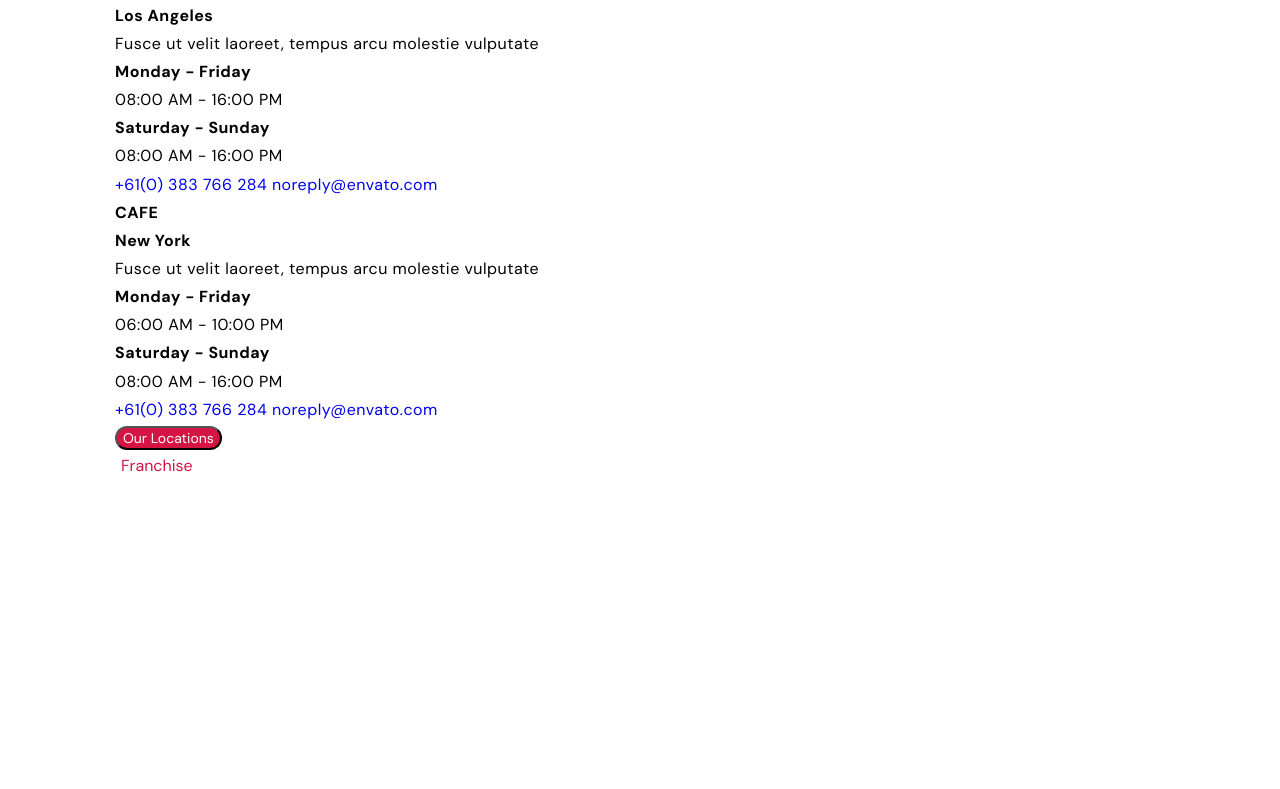
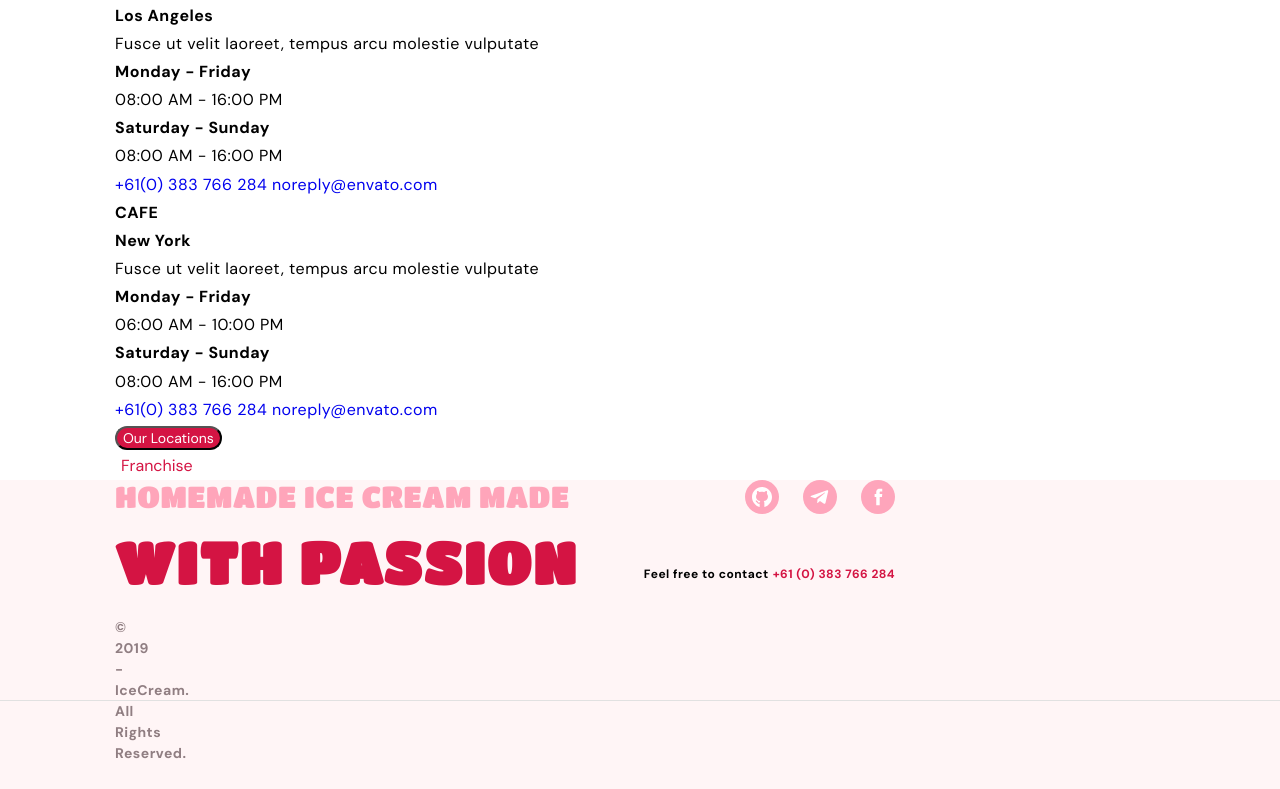
Before and after one commit to IrynaKolesnyk/html-css_project, a website built with Parcel: page src/index.html in a window 1280 px wide. Shown: the part 4135-4924 px from the top of the page. Before the commit the page ends 4615 px from the top, so only its background shows below. Built offline with nearby package versions, Linux system fonts and the light colour scheme.

Commit message:
section footer

```diff
--- a/src/partials/footer.html
+++ b/src/partials/footer.html
@@ -0,0 +1,43 @@
+<footer class="page-footer">
+    <div class="container">
+        <div class="footer-wrapper">
+            <div class="footer-text">
+                <p class="footer-text__suptitle suptitle">homemade ice cream made</p>
+                <h2 class="footer-text__title title">with passion</h2>
+            </div>
+            <div class="footer-contacts">
+                <ul class="footer-list list">
+                    <li class="footer-list__item">
+                        <a class="footer-social-links link" href="https://github.com/" target="_blank">
+                            <svg class="footer-social-links__icon footer-icon-github">
+                                <use href="./images/sprite.svg#icon-github"></use>
+                            </svg>
+                        </a>
+                    </li>
+                    <li class="footer-list__item">
+                        <a class="footer-social-links link" href="https://telegram.org/" target="_blank">
+                            <svg class="footer-social-links__icon footer-icon-telegram">
+                                <use href="./images/sprite.svg#icon-telegram"></use>
+                            </svg>
+                        </a>
+                    </li>
+                    <li class="footer-list__item">
+                        <a class="footer-social-links link" href="https://www.facebook.com/" target="_blank">
+                            <svg class="footer-social-links__icon footer-icon-facebook">
+                                <use href="./images/sprite.svg#icon-facebook"></use>
+                            </svg>
+                        </a>
+                    </li>
+                </ul>
+                <div class="footer-tel">
+                    <p class="footer-tel__text">Feel free to contact</p>
+                    <a class="footer-tel__link link" href="tel:+610383766284">+61 (0) 383 766 284</a>
+                </div>
+            </div>
+        </div>
+
+        <div class="footer-copyright">
+            <p class="footer-copyright__text">&#169; 2019 - IceCream. All Rights Reserved.</p>
+        </div>
+    </div>
+</footer>
--- a/src/partials/products.html
+++ b/src/partials/products.html
@@ -1,7 +1,7 @@
 <section class="products">
     <div class="container">
         <p class="products_suptitle suptitle">100% natural</p>
-        <h2 class="products_title title">products</h2>
+        <h2 class="products_title title wow rollIn">products</h2>
         <ul class="products-list list">
             <li class="products-list__item products-list__item--pink">
                 <div class="products-list__img-icecreame">
--- a/src/sass/components/_section-suptitle.scss
+++ b/src/sass/components/_section-suptitle.scss
@@ -3,7 +3,7 @@
   font-family: Titan One;
   color: $suptitle-color;
   font-size: 18px;
-  line-height: 1.16px;
+  line-height: 1.16;
   text-transform: uppercase;
 
   @media screen and (min-width: 768px) {
--- a/src/sass/layout/_footer.scss
+++ b/src/sass/layout/_footer.scss
@@ -0,0 +1,194 @@
+.page-footer {
+  background-color: $section-bg-color;
+  position: relative;
+  &::after {
+    position: absolute;
+    bottom: 89px;
+    content: '';
+    width: 100%;
+    height: 0.5px;
+    background-color: #e1e1e1;
+  }
+}
+
+.footer-wrapper {
+  @media screen and (min-width: 768px) {
+    display: flex;
+  }
+}
+
+.footer-text {
+  text-align: left;
+  padding-right: 66px;
+}
+
+.footer-text__suptitle {
+  margin-bottom: 17px;
+
+  @media screen and (min-width: 768px) {
+    margin-bottom: 16px;
+    font-size: 26px;
+    line-height: 1.15;
+  }
+
+  @media screen and (min-width: 1280px) {
+    margin-bottom: 15px;
+    font-size: 30px;
+    line-height: 1.13;
+  }
+}
+
+.footer-text__title {
+  margin-bottom: 43px;
+  @media screen and (min-width: 768px) {
+    font-size: 48px;
+    line-height: 1.15;
+    margin-bottom: 0;
+  }
+
+  @media screen and (min-width: 1280px) {
+    font-size: 58px;
+    line-height: 1.14;
+    margin-bottom: 0;
+  }
+}
+
+//--------------------------------------footer social links
+
+.footer-contacts {
+  text-align: right;
+}
+
+.footer-list {
+  display: flex;
+  justify-content: flex-end;
+  margin-bottom: 46px;
+
+  @media screen and (min-width: 1280px) {
+    margin-bottom: 50px;
+  }
+}
+
+.footer-list__item {
+  &:not(:last-child) {
+    margin-right: 28px;
+    @media screen and (min-width: 768px) {
+      margin-right: 30px;
+    }
+    @media screen and (min-width: 1280px) {
+      margin-right: 24px;
+    }
+  }
+}
+
+.footer-social-links {
+  display: flex;
+  width: 32px;
+  height: 32px;
+  justify-content: center;
+  align-items: center;
+  background-color: #fea5bb;
+  border-radius: 50%;
+
+  @media screen and (min-width: 768px) {
+    width: 34px;
+    height: 34px;
+  }
+
+  transition: transform 250ms linear, background-color 500ms cubic-bezier(0.4, 0, 0.2, 1);
+
+  &:hover,
+  &:focus {
+    background-color: $title-color;
+    transform: rotateY(360deg);
+  }
+}
+
+.footer-social-links__icon {
+  fill: $main-color;
+}
+
+.footer-icon-github {
+  width: 19px;
+  height: 19px;
+  @media screen and (min-width: 768px) {
+    width: 20px;
+    height: 20px;
+  }
+}
+.footer-icon-telegram {
+  width: 21px;
+  height: 16px;
+  padding-right: 2px;
+}
+
+.footer-icon-facebook {
+  width: 9px;
+  height: 19px;
+  @media screen and (min-width: 768px) {
+    width: 9px;
+    height: 20px;
+  }
+}
+
+//---------------------------------footer tel
+
+.footer-tel {
+  display: flex;
+  justify-content: flex-end;
+  align-items: center;
+  margin-bottom: 43px;
+
+  @media screen and (min-width: 768px) {
+    margin-bottom: 0;
+  }
+}
+
+.footer-tel__text {
+  font-weight: 700;
+  font-size: 12px;
+  line-height: 1.83;
+  margin-right: 4px;
+
+  color: $base-color;
+}
+
+.footer-tel__link {
+  font-weight: 700;
+  font-size: 12px;
+  line-height: 1.83;
+
+  color: $title-color;
+
+  transition: text-shadow 250ms cubic-bezier(0.4, 0, 0.2, 1), transform 250ms linear;
+
+  &:hover,
+  &:focus {
+    text-shadow: 0px 3px 1px rgba(0, 0, 0, 0.1), 0px 1px 2px rgba(0, 0, 0, 0.08),
+      0px 2px 2px rgba(0, 0, 0, 0.12);
+    transform: scale(1.1);
+  }
+}
+
+//--------------------------------------- footer-copyright
+
+.footer-copyright {
+  margin: 0 auto;
+  max-width: 150px;
+  padding: 22px 0 25px;
+
+  @media screen and (min-width: 768px) {
+    margin: 0;
+    max-width: 0;
+  }
+}
+
+.footer-copyright__text {
+  font-weight: 700;
+  font-size: 14px;
+  line-height: 1.5;
+
+  text-align: center;
+
+  color: #907e82;
+}
```
